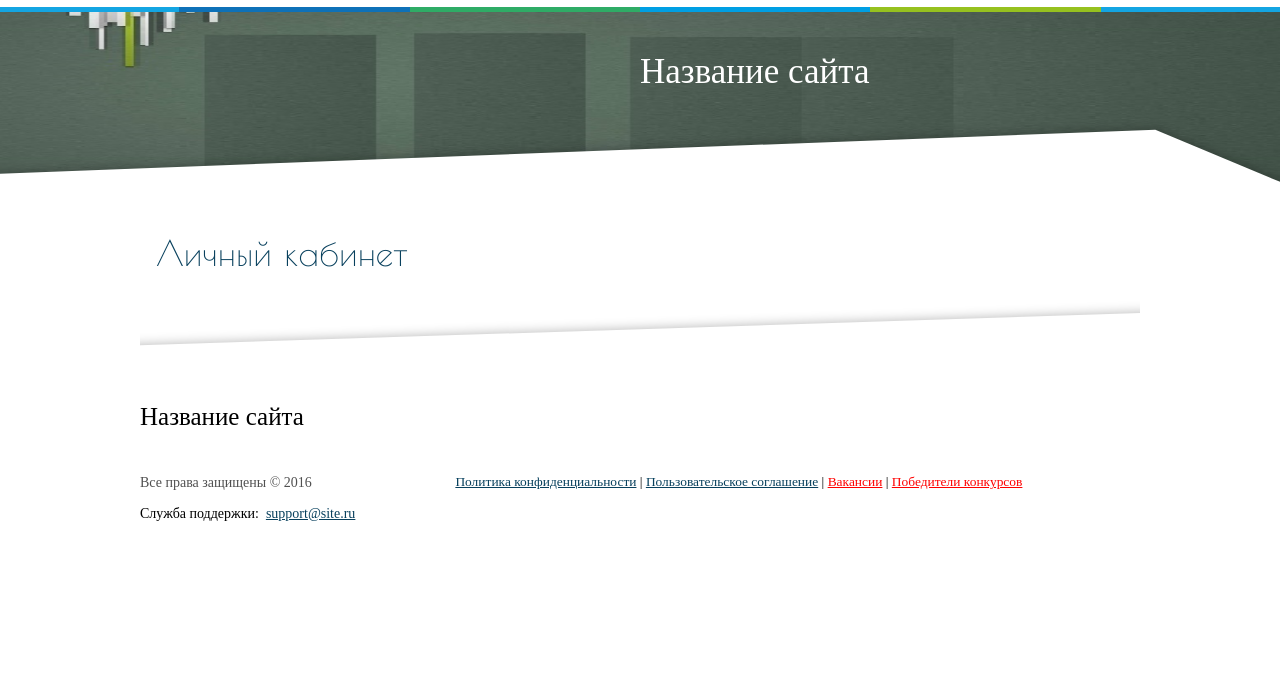
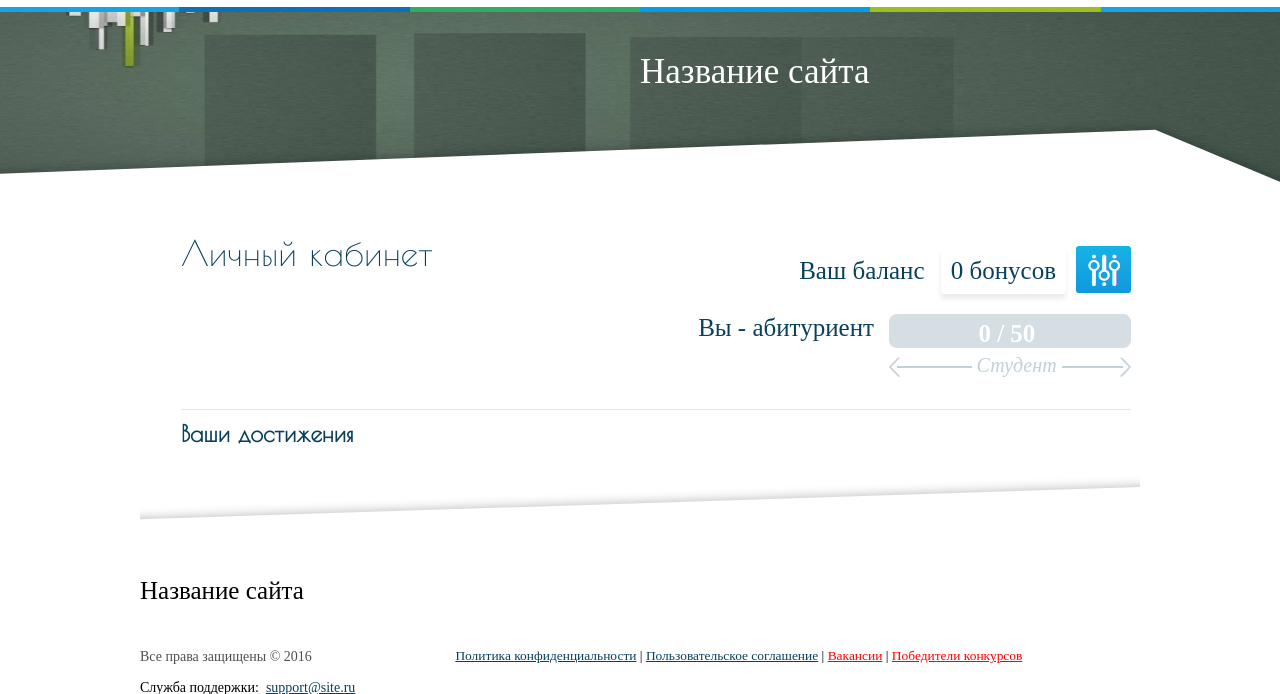
Before and after one commit to Bafyn/QuickProject-IS-, a PHP site: page /cabinet in a window 1280 px wide. Shown: the part 79-773 px from the top of the page. Before the commit the page ends 600 px from the top, so only its background shows below. Run offline with PHP 8.4, Linux system fonts and the light colour scheme; data that the repository does not hold is empty.

Commit message:
Всякая мелочь

```diff
--- a/controllers/controller_signup.php
+++ b/controllers/controller_signup.php
@@ -18,7 +18,7 @@ class Controller_Signup extends Controller
         if(!$data['status_reg'])
             $this->view->generate('signup_view.php', '', $data);
         else{
-            Route::headerLocation("/login?reg=true");
+            Route::headerLocation("/login");
         }
     }
 }
--- a/template/css/main.css
+++ b/template/css/main.css
@@ -718,15 +718,16 @@ body, html{
 	z-index: 0;
 	margin-top:20px;
 }
-#cabinet_title {
+#cabinet{
 	padding-top: 50px;
 	margin: auto;
 	padding-left: 32px;
 	color: #08405d;
 	width: 100%;
-	max-width: 1000px;
+	max-width: 950px;
+	font-size: 25px;
 }
-#cabinet_title h2{
+#cabinet h2{
 	margin-top: 0px;
     margin-bottom: 15px;
     font-family: Poiret One, cursive;
@@ -734,3 +735,139 @@ body, html{
     font-weight: 400;
 	color: #08405d;
 }
+#cabinet_first{
+	display: flex;
+	flex-direction: row;
+	justify-content: space-between;
+}
+
+#cabinet_first_bal{
+	cursor: pointer;
+    display: inline-block;
+    margin: 0 10px;
+    padding-left: 10px;
+    padding-right: 10px;
+    padding-top: 2px;
+    padding-bottom: 2px;
+    border-radius: 4px;
+    box-shadow: 0 5px 5px rgba(0, 0, 0, 0.08);
+    line-height: 43px;
+}
+#cabinet_first_bonus {
+	position: relative;
+	cursor: pointer;
+	top: 14px;
+}
+.settings_menu{
+	display: none;
+	margin-left: 144px;
+	padding: 0px;
+	text-align: center;
+	z-index: 2;
+    position: absolute;
+    top: 100%;
+    margin-top: -1px;
+    background: #fff;
+    font: 16px/1 "NerisLight", sans-serif;
+    box-shadow: 0 0 10px rgba(0, 0, 0, 0.2);
+}
+.settings_menu li{
+	list-style-type: none;
+}
+.settings_m_item a{
+	display: block;
+    padding: 11px 22px 12px;
+    min-width: 138px;
+    color: #08405d;
+    text-decoration: underline;
+}
+
+#way{
+	text-align: center;
+}
+
+#way span{
+	display: block;
+    float: left;
+    width: 242px;
+    height: 65px;
+    overflow: visible;
+    color: #FFFFFF;
+    background: url(../img/lvl.png) no-repeat left top;
+}
+
+#way b{
+	position: relative;
+	left: 45px;
+}
+
+#way i{
+	display: inline-block;
+	font-size: 20px;
+    color: #c1d1d9;
+    margin-top: 10px;
+    padding: 0px 5px 0px 5px;
+    right: 25px;
+    width: auto;
+    position: relative;
+    top: 30px;
+    height: auto;
+    background: #FFFFFF;
+}
+
+#cabinet_third{
+	display: flex;
+	justify-content: flex-end;
+	margin-top: 20px;
+	border-bottom: 1px solid #e6e6e6;
+	padding-bottom: 30px;
+}
+#cabinet_4{
+	display: flex;
+	flex-direction: row;
+	flex-wrap: wrap;
+	justify-content: space-between;
+	align-items: flex-start;
+}
+#cabinet_4_block{
+	display: block;
+    float: left;
+    margin: 20px;
+    padding: 0px;
+    text-align: center;
+    width: 280px;
+    height: 100%;
+}
+#cabinet_4_block p{
+	display: block;
+    text-align: left;
+    width: 100%;
+    height: 27px;
+}
+#zxczxczxc {
+	display: block;
+    width: 100%;
+    height: 59px;
+    overflow: visible;
+    background: url("../img/capture.jpg") no-repeat left 20px;
+}
+#cabinet_4_block i{
+	display: inline-block;
+    color: #c1d1d9;
+    margin-top: 10px;
+    padding: 0px 5px 0px 5px;
+    width: auto;
+    height: auto;
+    background: #FFFFFF;
+}
+#cabinet_4_block u{
+	display: block;
+    text-decoration: none;
+    color: #c1d1d9;
+    margin: 10px 0px 0px 0px;
+    padding: 0px 5px 0px 5px;
+    width: auto;
+    height: 20px;
+    text-align: right;
+    background: #FFFFFF;
+}
--- a/template/js/mainjs.js
+++ b/template/js/mainjs.js
@@ -0,0 +1,6 @@
+function open_close(){
+	if(document.getElementById('drop_down_menu').style.display != "block")
+		document.getElementById('drop_down_menu').style.display = "block";
+	else
+		document.getElementById('drop_down_menu').style.display = "none";
+}
--- a/views/cabinet_view.php
+++ b/views/cabinet_view.php
@@ -6,8 +6,29 @@
 </head>
 <body>
 <div class="wrapper">
-	<div id="cabinet_title">
-		<h2>Личный кабинет</h2>
+	<div id="cabinet">
+		<div id="cabinet_first">
+			<h2>Личный кабинет</h2>
+			<div>Ваш баланс <span id="cabinet_first_bal">0 бонусов</span><img id="cabinet_first_bonus" src="../template/img/bonus.png" onMouseMove='document.getElementById("drop_down_menu").style.display = "block"' onMouseOut = 'document.getElementById("drop_down_menu").style.display = "none"'>
+				<ul class="settings_menu" id="drop_down_menu" onMouseMove='document.getElementById("drop_down_menu").style.display = "block"' onMouseOut = 'document.getElementById("drop_down_menu").style.display = "none"'>
+		            <li class="settings_m_item"><a href="" class="gl_link">Изменить данные</a></li>
+		            <li class="settings_m_item"><a href="" class="gl_link">Изменить e-mail</a></li>
+		            <li class="settings_m_item"><a href="" class="gl_link">Изменить пароль</a></li>
+		       	    <li class="settings_m_item"><a href="" class="gl_link">Прекратить участие</a></li>
+	        	</ul>
+			</div>
+		</div>
+		<div id="cabinet_third">
+			Вы - абитуриент
+				<div id="way" style="align-self: flex-start;margin-left: 15px;">
+
+				<span>
+				    <b style="width:0%">0&nbsp;/&nbsp;50</b>
+					<i>Студент</i>
+			  </span>
+			</div>
+		</div>
+		<h2 style="font-size: 23px;font-weight: 600;margin-top: 10px;">Ваши достижения</h2>
 	</div>
 </div>
 </body>
```
Also changed, not shown: .htaccess, template/img/Bonus.png (added), template/img/empty.png (added), template/img/lvl.png (added).
